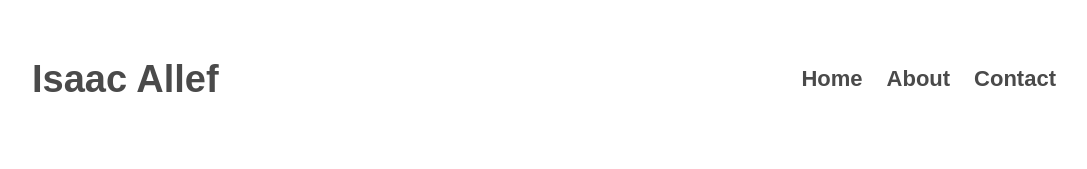
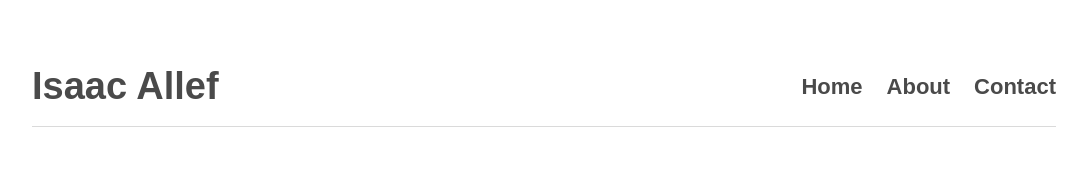
Before and after one commit to isaac-allef/isaacallef.com, a Next.js app: page / in a window 1280 px wide. Shown: the top 169 px of the page, without its empty margins (96-1183 px from the left). Built offline with nearby package versions, Linux system fonts and the light colour scheme; grey boxes are pictures that could not be loaded.

Commit message:
pinning header to the screen

```diff
--- a/components/Header.tsx
+++ b/components/Header.tsx
@@ -3,13 +3,16 @@ import { Heading, Flex, HStack, Button } from "@chakra-ui/react";
 export default function Header() {
     return (
         <Flex
-        alignItems='center'
+            as='header'
+            top={0}
+            position='sticky'
             justifyContent='space-between'
-        // px='20'
-        py='3'
-        // border= '1px solid'
-        marginBottom='44'
-        marginTop='44'
+            py='1rem'
+            bgColor='white'
+            borderBottom='1px solid'
+            borderColor='gray.100'
+            marginBottom='3rem'
+            marginTop='3rem'
         >
             <Heading variant='title1'>Isaac Allef</Heading>
             <HStack spacing='6'>
```
Lines whose indentation alone changed are shown as unchanged.
